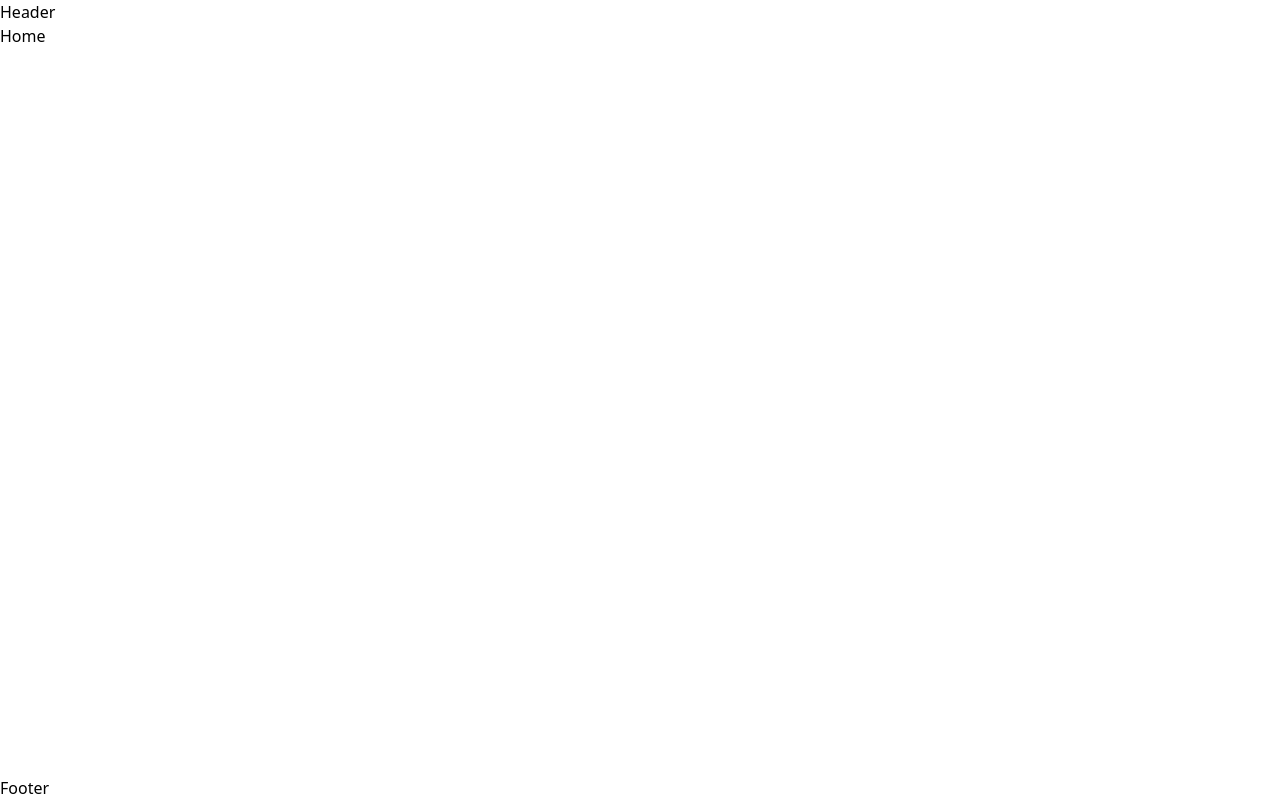
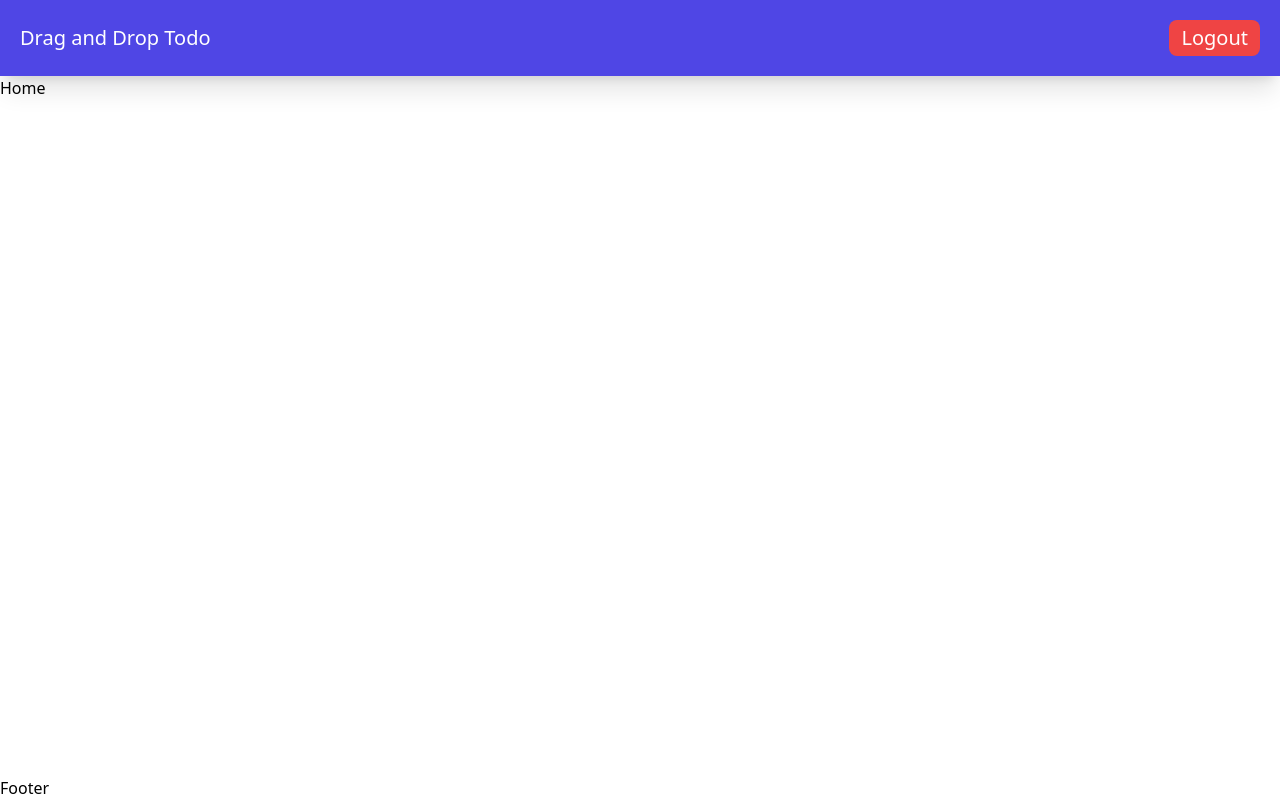
Before and after one commit to MrNewaz/todo-dragndrop, a React (Vite) app: page / in a window 1280 px wide. Built offline with nearby package versions, Linux system fonts and the light colour scheme; no server answers; sample sign-in values are in the browser's storage.

Commit message:
Header added

```diff
--- a/src/App.jsx
+++ b/src/App.jsx
@@ -1,4 +1,5 @@
 import { useRoutes } from "react-router-dom"
+import Header from "./components/header"
 import { AuthProvider } from "./contexts/authContext"
 import Home from "./pages/Home"
 import Login from "./pages/Login"
@@ -28,8 +29,7 @@ function App() {
   return (
     <AuthProvider>
       <div className="flex flex-col min-h-screen w-full">
-        {/* Proper Header */}
-        <header>Header</header>
+        <Header />
 
         {/* Main Content */}
         <main className="w-full flex flex-col flex-1 h-full">
--- /dev/null
+++ b/src/components/header/index.jsx
@@ -0,0 +1,39 @@
+import { useNavigate } from "react-router-dom"
+import { doSignOut } from "../../firebase/auth"
+import useAuth from "../../hooks/useAuth"
+
+const Header = () => {
+  const navigate = useNavigate()
+  const { userLoggedIn } = useAuth()
+
+  return (
+    <nav className="bg-indigo-600 shadow-xl p-5">
+      {userLoggedIn ? (
+        <div className="flex flex-row justify-between items-center w-full">
+          <h1 className="text-xl text-white" to={"/"}>
+            Drag and Drop Todo
+          </h1>
+
+          <button
+            onClick={() => {
+              doSignOut().then(() => {
+                navigate("/login")
+              })
+            }}
+            className="text-xl text-white bg-red-500 rounded-lg px-3 py-1 hover:bg-red-600 transition duration-300"
+          >
+            Logout
+          </button>
+        </div>
+      ) : (
+        <div className="place-content-center w-full">
+          <h1 className="text-xl text-center text-white" to={"/"}>
+            Drag and Drop Todo
+          </h1>
+        </div>
+      )}
+    </nav>
+  )
+}
+
+export default Header
```
